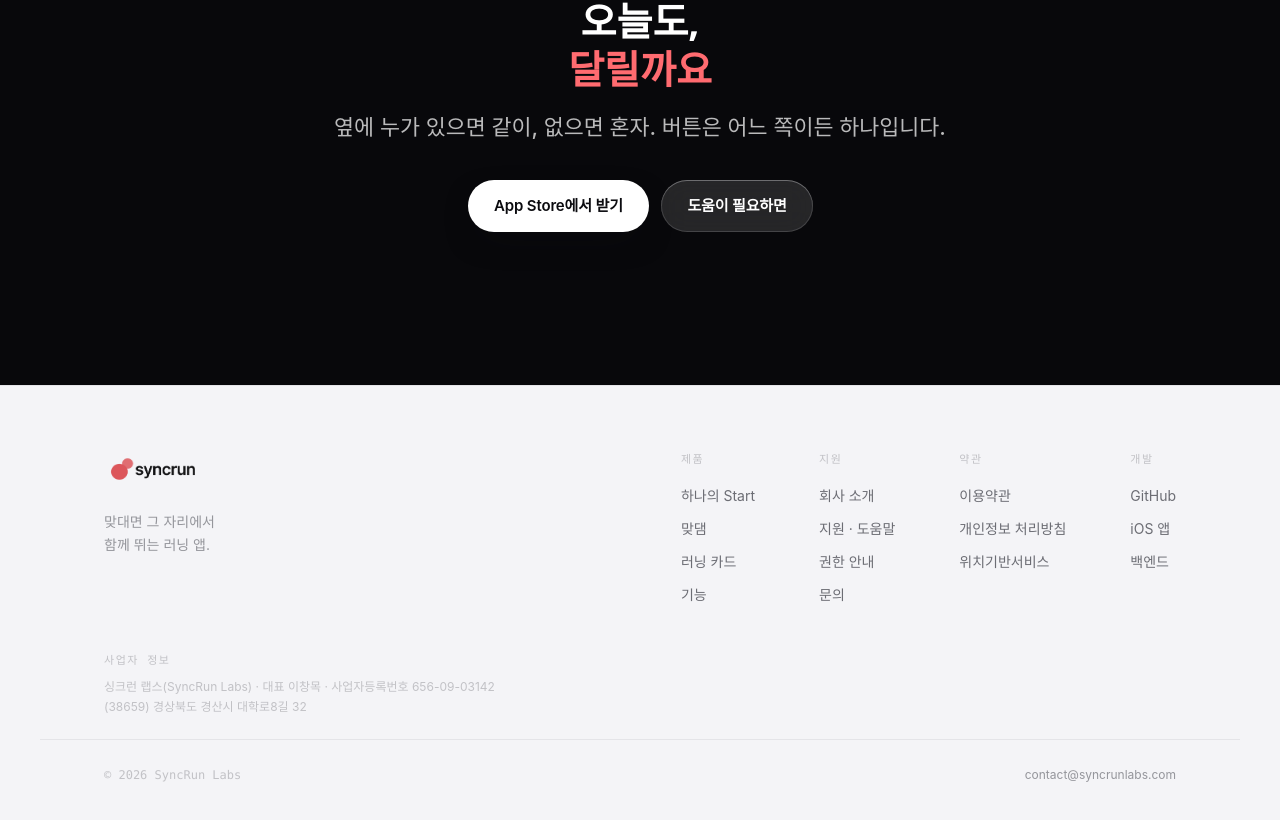
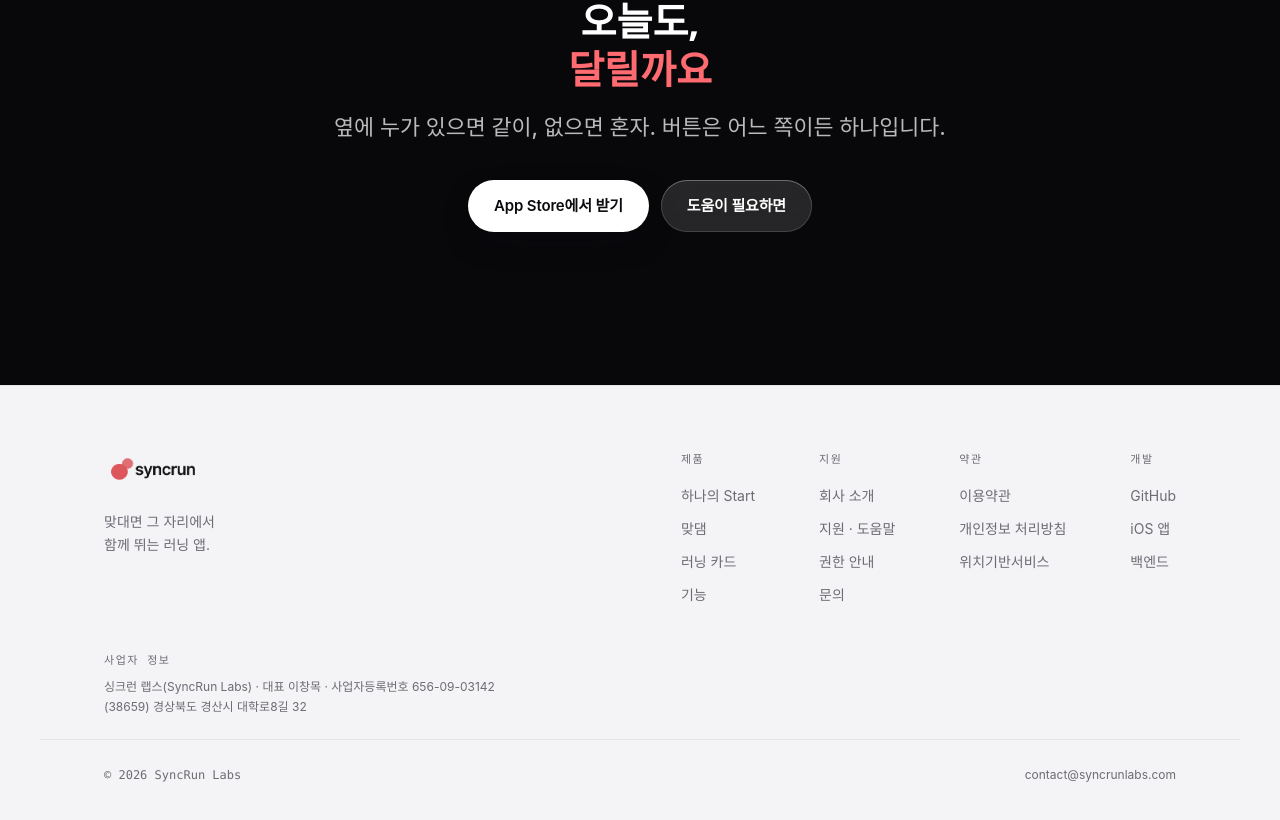
Before and after one commit to syncrun-labs/syncrun-web, a Next.js app: page / in a window 1280 px wide. Shown: the part 8012-8832 px from the top of the page. Built offline with nearby package versions, Linux system fonts and the light colour scheme.

Commit message:
fix(a11y): 푸터 작은 글씨의 명도 대비를 WCAG AA로 올린다
faint(1.61:1)·tertiary(2.71:1)로 쓰던 자리를 secondary(4.64:1)로 바꾼다.
밝은 바탕 #f4f4f7 에서 11~14px 글씨는 4.5:1 이 필요하다.
Lighthouse 접근성 96 → 100.

```diff
--- a/src/styles/sections.css
+++ b/src/styles/sections.css
@@ -636,7 +636,7 @@ html:lang(ko) .landing .h3 {
 
 .footer__tag {
   margin-top: 16px;
-  color: var(--text-tertiary);
+  color: var(--text-secondary);
   font-size: 14px;
   line-height: 1.6;
   white-space: pre-line;
@@ -658,7 +658,8 @@ html:lang(ko) .landing .h3 {
   font-size: 11px;
   letter-spacing: 0.14em;
   text-transform: uppercase;
-  color: var(--text-faint);
+  /* 작은 글씨라 4.5:1 이 필요하다 — faint 는 1.61:1 로 한참 못 미친다 */
+  color: var(--text-secondary);
   margin-bottom: 4px;
 }
 
@@ -685,7 +686,7 @@ html:lang(ko) .landing .h3 {
   margin: 0;
   font-size: 12px;
   line-height: 1.7;
-  color: var(--text-faint);
+  color: var(--text-secondary);
   word-break: keep-all;
 }
 
@@ -697,11 +698,11 @@ html:lang(ko) .landing .h3 {
   padding-top: 26px;
   border-top: 1px solid var(--glass-edge);
   font-size: 12px;
-  color: var(--text-faint);
+  color: var(--text-secondary);
 }
 
 .footer__mailto {
-  color: var(--text-tertiary);
+  color: var(--text-secondary);
   transition: color 0.2s ease;
 }
 
```
